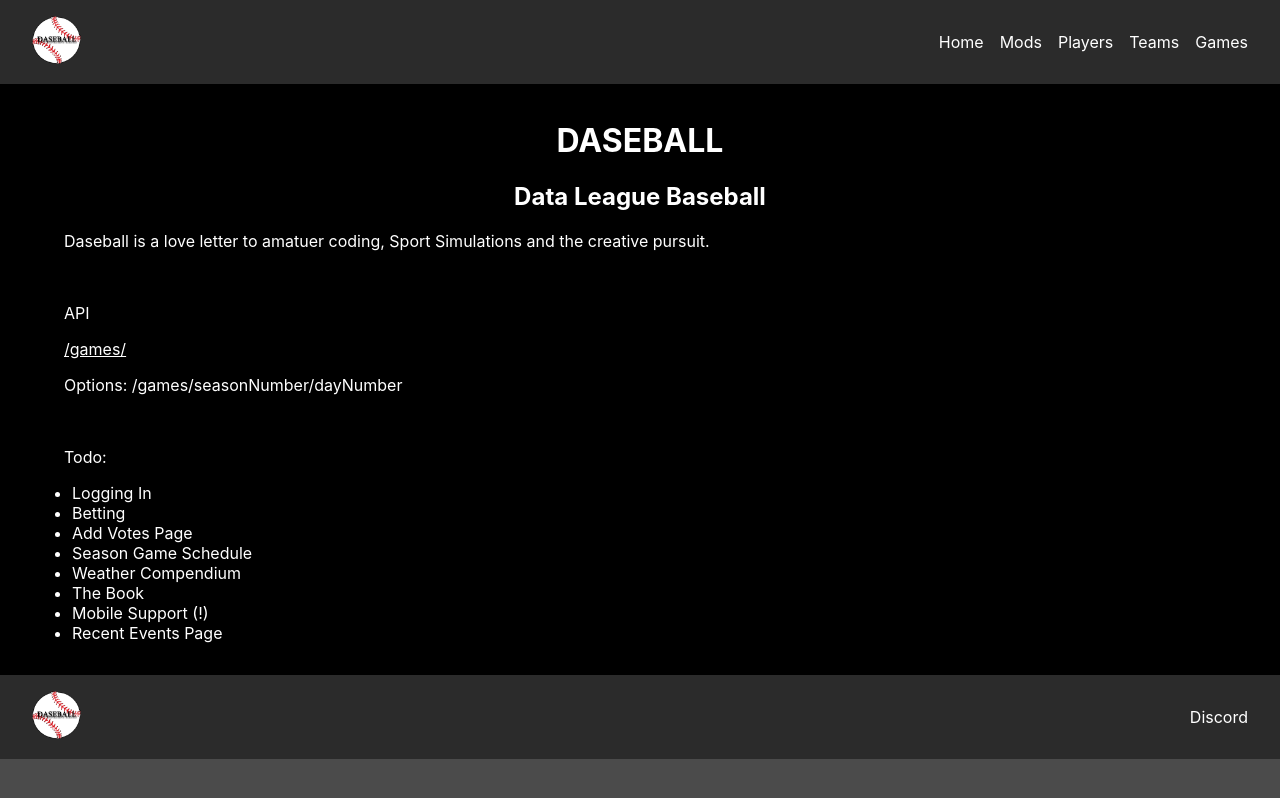
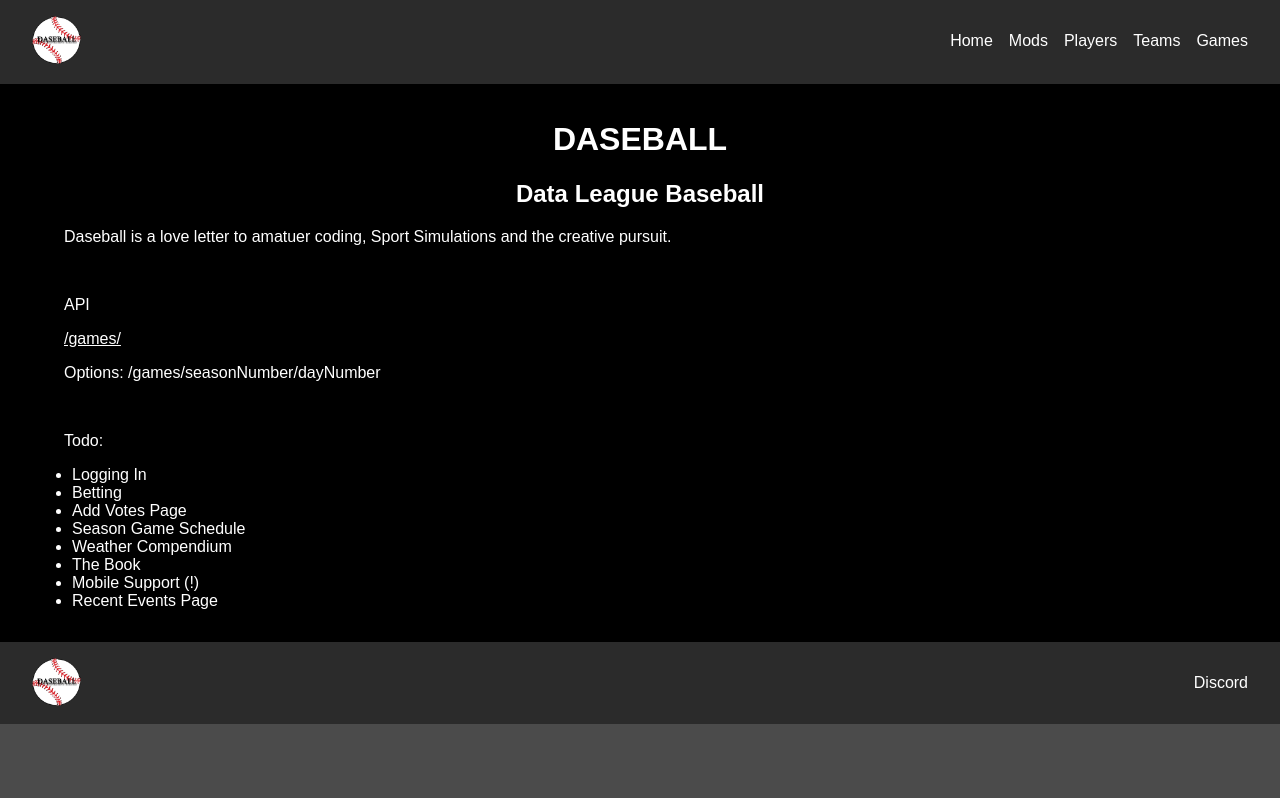
Before and after one commit to KetUnderscore/daseballreactfwontend, a React (Create React App) app: page / in a window 1280 px wide. Built offline with nearby package versions, Linux system fonts and the light colour scheme.

Commit message:
Font change

```diff
--- a/src/App.css
+++ b/src/App.css
@@ -1,3 +1,7 @@
+* {
+  font-family:Arial, Helvetica, sans-serif
+}
+
 .App {
   text-align: center;
 }
```
